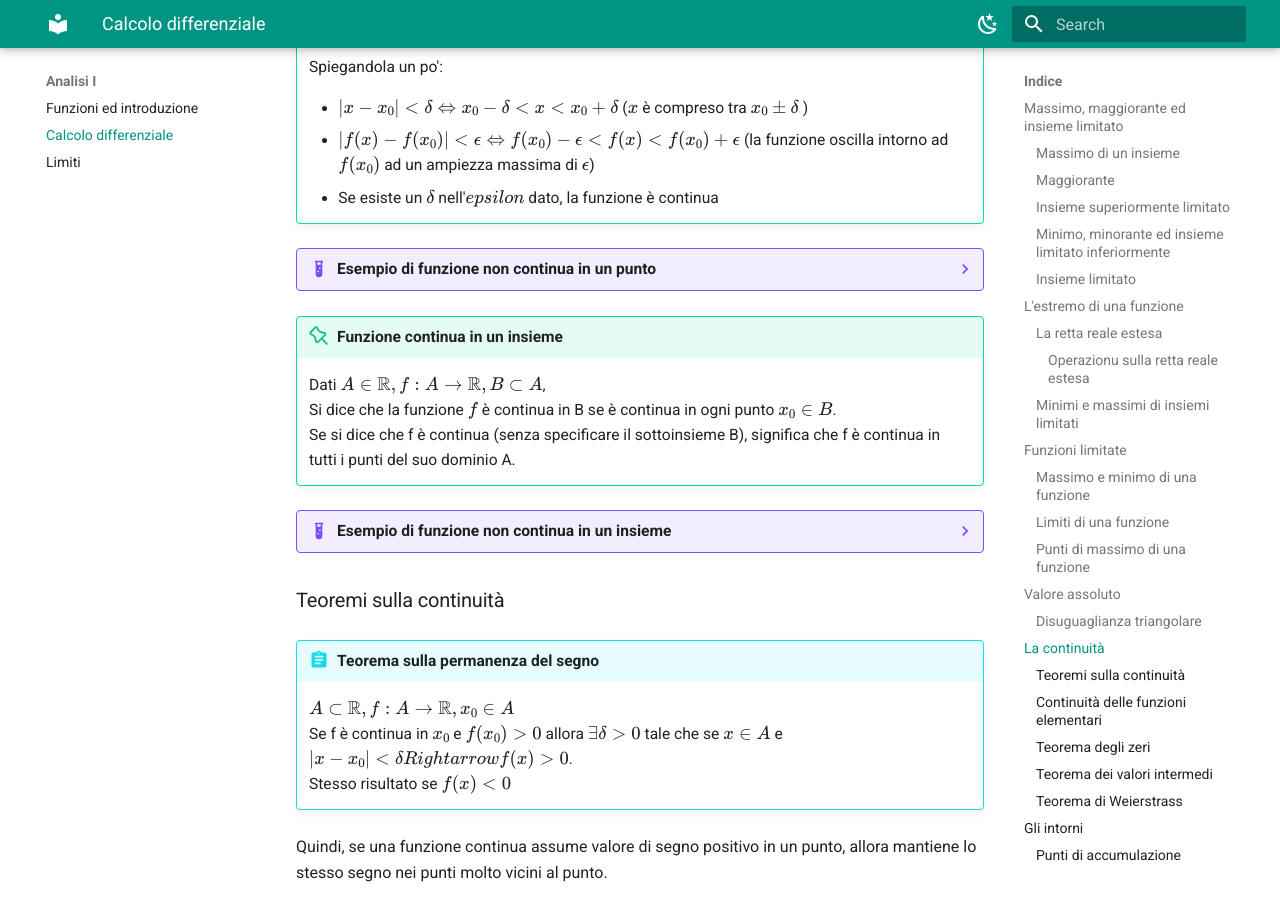
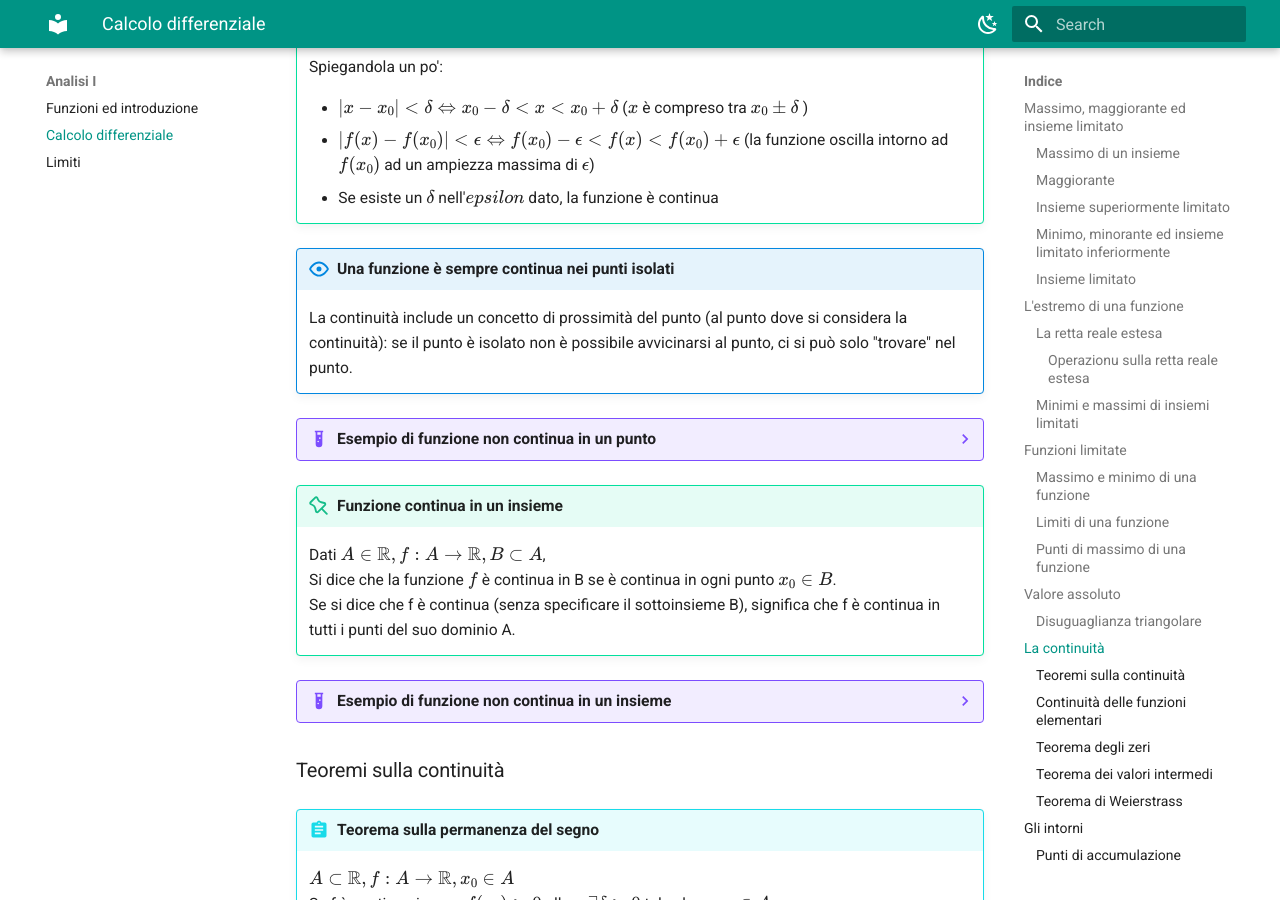
Before and after one commit to Pandry/appunti, an MkDocs documentation site: the page built from docs/AnalisiI/calcoloDifferenziale.md, in a window 1280 px wide and 900 px high, scrolled down 7969 px. Built offline with MkDocs 1.6.1 and Material for MkDocs 9.7.7, drawn with Linux system fonts in a browser that asks for light colours.

Commit message:
AnalisiI: Aggiunta continuità nei punti isolati

```diff
--- a/docs/AnalisiI/calcoloDifferenziale.md
+++ b/docs/AnalisiI/calcoloDifferenziale.md
@@ -233,6 +233,9 @@ Come altre proprietà possiamo poi aggiungere:
     - $|x - x_0| < \delta \Leftrightarrow x_0 - \delta < x < x_0 + \delta$ ($x$ è compreso tra $x_0 \pm \delta$ )
     - $|f(x) - f(x_0)| < \epsilon \Leftrightarrow f(x_0) - \epsilon < f(x) < f(x_0) + \epsilon$ (la funzione oscilla intorno ad $f(x_0)$ ad un ampiezza massima di $\epsilon$)
     - Se esiste un $\delta$ nell'$epsilon$ dato, la funzione è continua
+
+!!! observation "Una funzione è sempre continua nei punti isolati"
+    La continuità include un concetto di prossimità del punto (al punto dove si considera la continuità): se il punto è isolato non è possibile avvicinarsi al punto, ci si può solo "trovare" nel punto.
 
 ??? example "Esempio di funzione non continua in un punto"
 	Data la funzione
```
